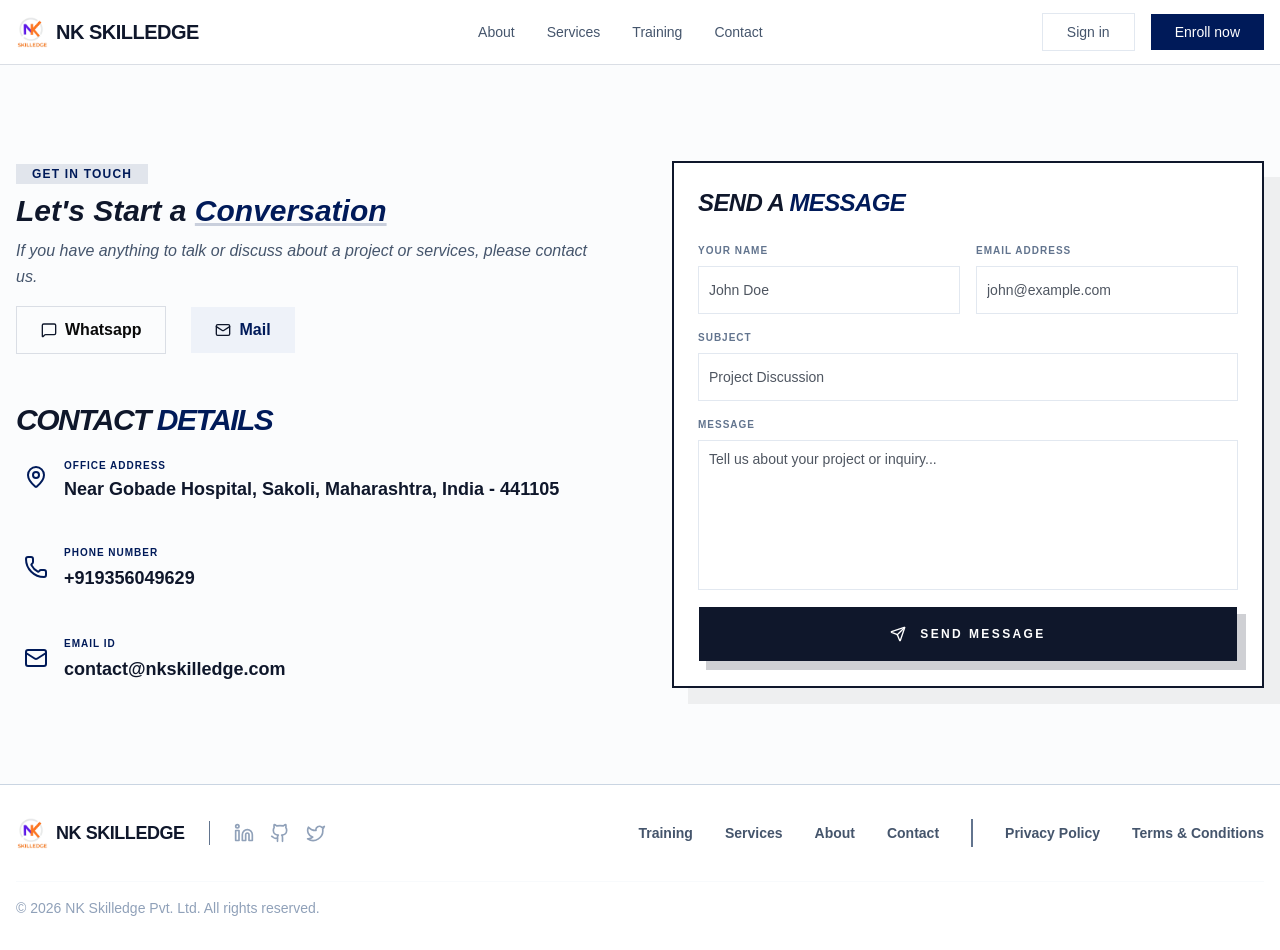
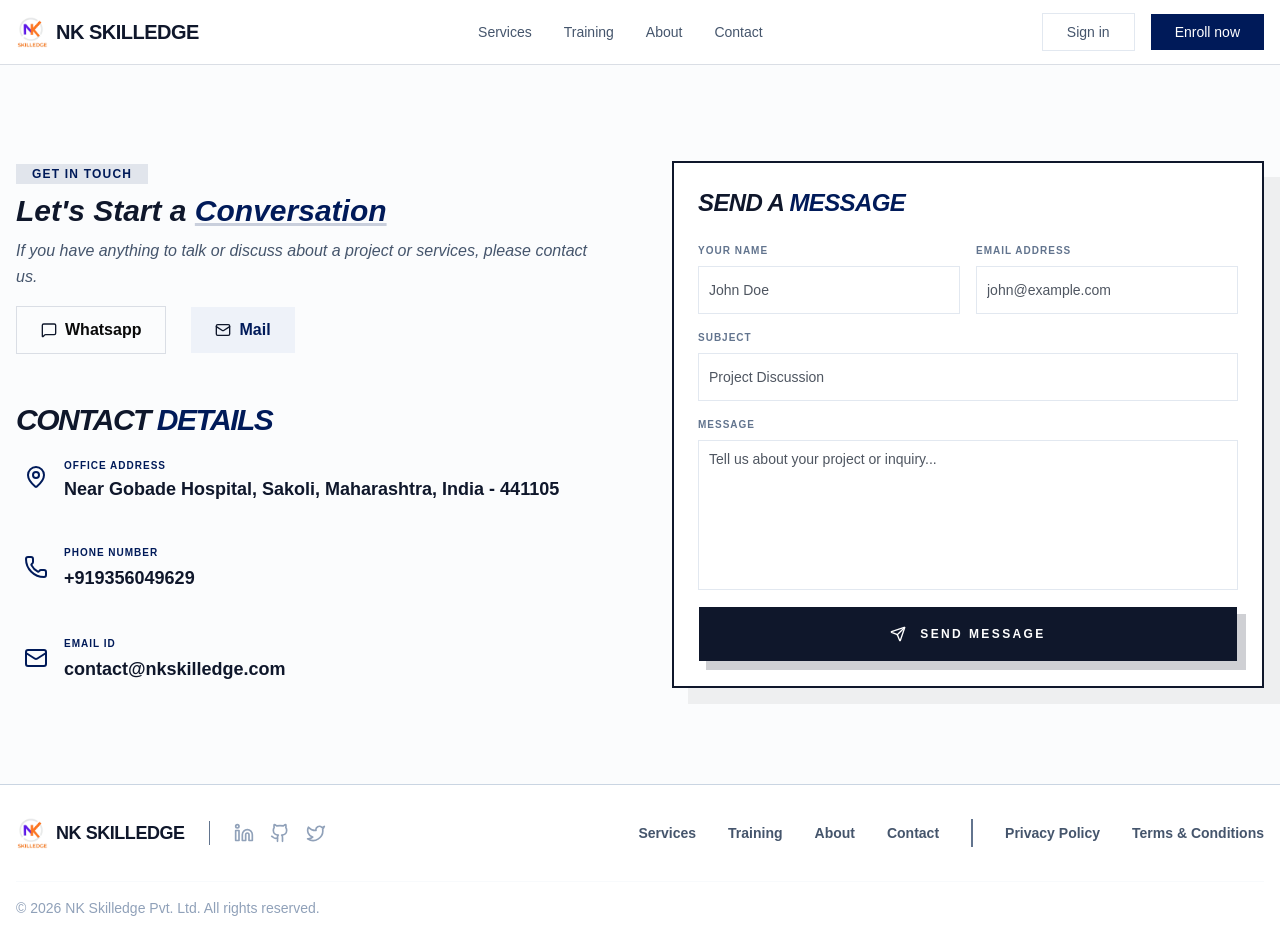
Before and after one commit to sandeshlawhale/nk-skilledge, a React app in the folder frontend/: page /contact in a window 1280 px wide. Built offline with nearby package versions, Linux system fonts and the light colour scheme; the HTML template or start-up script is replaced by a standard one.

Commit message:
Sandesh | Feat(nav): orgranised the links in nav

```diff
--- a/frontend/src/components/layout/Header.jsx
+++ b/frontend/src/components/layout/Header.jsx
@@ -13,13 +13,10 @@ export function Header() {
           <span className="font-bold text-xl tracking-tight">NK SKILLEDGE</span>
         </Link>
         <nav className="hidden md:flex items-center gap-8">
-          <Link to="/about" className="text-sm font-medium text-slate-600 hover:text-slate-900">About</Link>
           <Link to="/services" className="text-sm font-medium text-slate-600 hover:text-slate-900">Services</Link>
           <Link to="/training" className="text-sm font-medium text-slate-600 hover:text-slate-900">Training</Link>
+          <Link to="/about" className="text-sm font-medium text-slate-600 hover:text-slate-900">About</Link>
           <Link to="/contact" className="text-sm font-medium text-slate-600 hover:text-slate-900">Contact</Link>
-          {/* <span className="text-sm font-medium text-slate-600 cursor-pointer hover:text-slate-900 flex items-center">
-            Resources <span className="ml-1 text-[10px]">▼</span>
-          </span> */}
         </nav>
         <div className="flex items-center gap-4">
           {isAuthenticated ? (
--- a/frontend/src/constants/footer.js
+++ b/frontend/src/constants/footer.js
@@ -25,8 +25,8 @@ export const FOOTER_SOCIALS = [
 ]
 
 export const FOOTER_LINKS = [
+  { label: 'Services', href: '/services' },
   { label: 'Training', href: '/training' },
-  { label: 'Services', href: '/services' },
   // { label: 'Pricing', href: '/' },
   { label: 'About', href: '/about' },
   { label: 'Contact', href: '/contact', showBorder: true },
```
Also changed, not shown: 1 other file (tests, documents, lock files or other folders).
